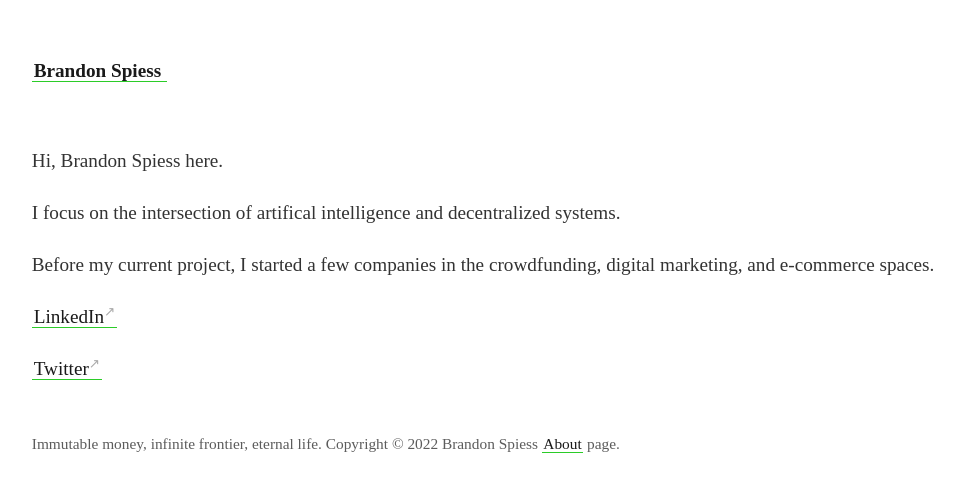
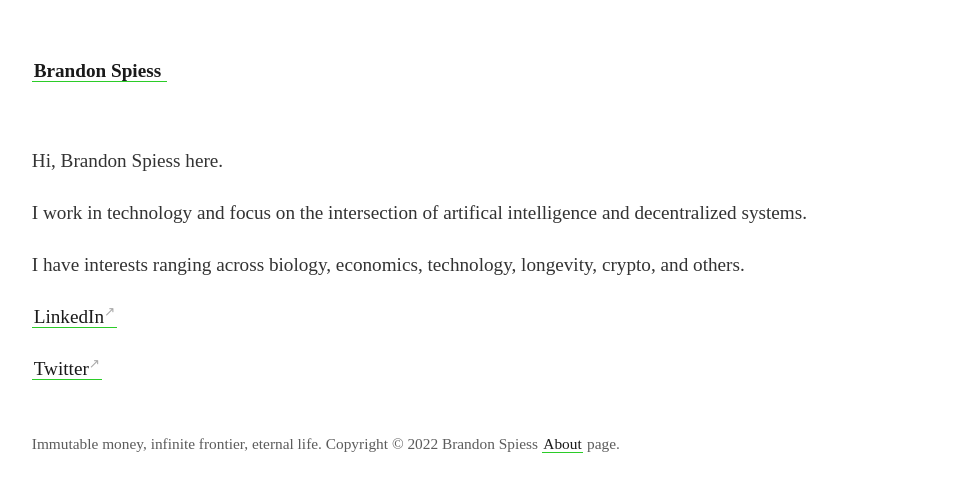
Before and after one commit to astravant/digitalgarden, a Jekyll site: the page built from _pages/about.md, in a window 1280 px wide. Shown: the top 492 px of the page, without its empty margins (45-1009 px from the left). Built offline with Jekyll 4.4.1, drawn with Linux system fonts in a browser that asks for light colours.

Commit message:
Update about.md

```diff
--- a/_pages/about.md
+++ b/_pages/about.md
@@ -6,9 +6,10 @@ permalink: /about
 
 Hi, Brandon Spiess here.
 
-I focus on the intersection of artifical intelligence and decentralized systems.
+I work in technology and focus on the intersection of artifical intelligence and decentralized systems.
 
-Before my current project, I started a few companies in the crowdfunding, digital marketing, and e-commerce spaces.
+I have interests ranging across biology, economics, technology, longevity, crypto, and others.
+
 
 [LinkedIn](https://www.linkedin.com/in/brandonspiess/)
 
```
